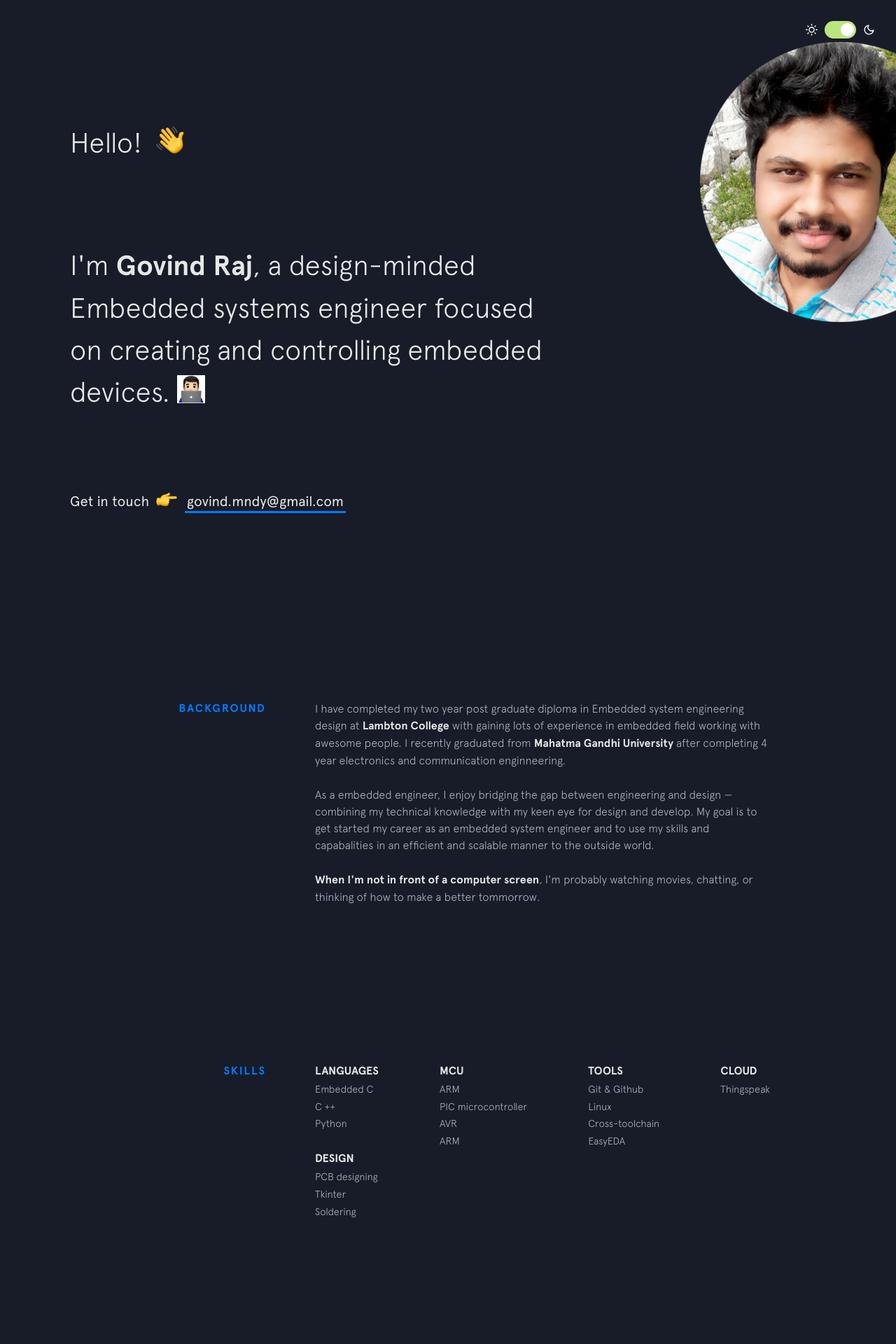
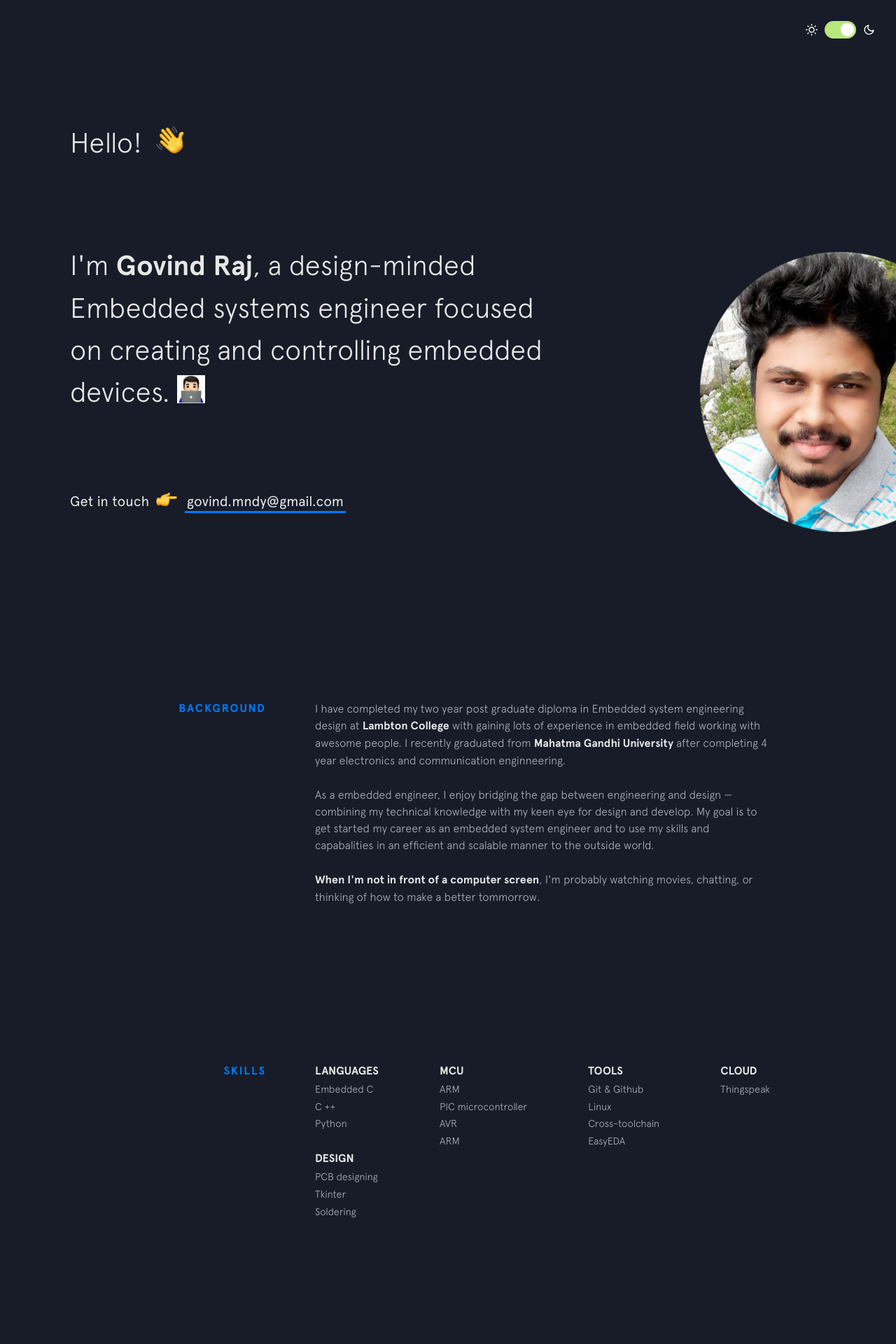
Before and after one commit to gov466/gov466.github.io, a Jekyll site: the page built from index.html, in a window 1280 px wide. Shown: the top 1920 px of the page at 70% size. Built offline with Jekyll 4.4.1, drawn with Linux system fonts in a browser that asks for light colours; nearby versions of some CDN libraries.

Commit message:
Update switch.html

```diff
--- a/_includes/switch.html
+++ b/_includes/switch.html
@@ -6,4 +6,4 @@
   </div>
   <div class="moon"></div>
 </div>
-<img src="{{site.baseurl}}/img/circle-cropped (1).png" style="position:absolute; top:60px; left:1000px;" alt="">
+<img src="{{site.baseurl}}/img/circle-cropped (1).png" style="position:absolute; top:360px; left:1000px;" alt="">
```
